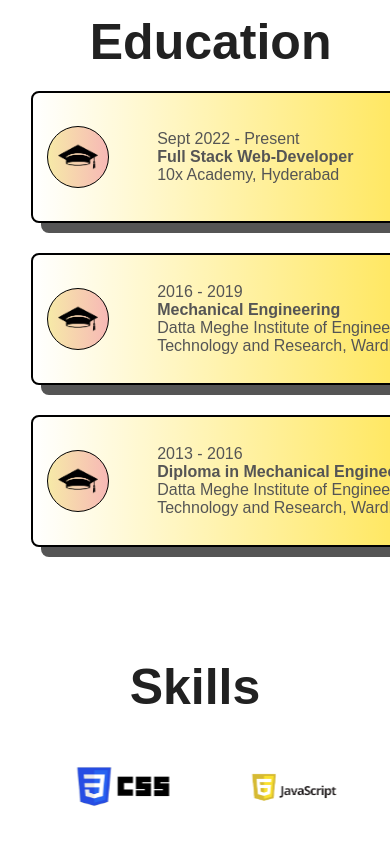
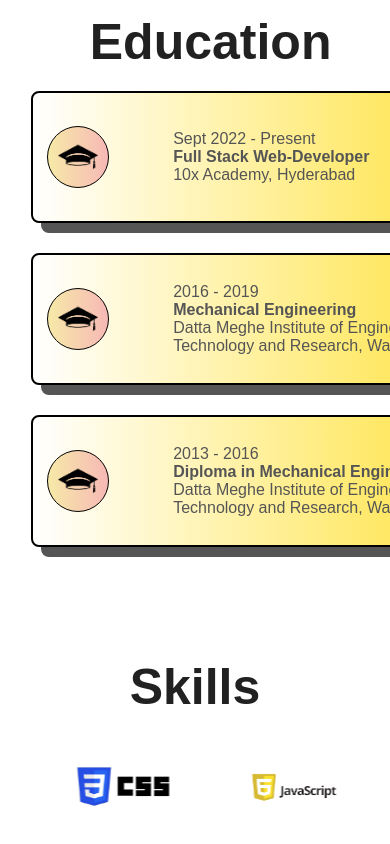
Before and after one commit to mayurmendhule/Portfolio1, a React (Create React App) app: page / in a window 390 px wide. Shown: the part 838-1682 px from the top of the page. Built offline with nearby package versions, Linux system fonts and the light colour scheme.

Commit message:
chages in eucation sction

```diff
--- a/src/components/education/Education.css
+++ b/src/components/education/Education.css
@@ -80,9 +80,9 @@
     .card {
       width: 400px;
     }
-    .card-content {
+    /* .card-content {
       gap: 3rem;
-    }
+    } */
   }
   /* Small devices (portrait tablets and large phones, 600px and up) */
   @media only screen and (min-width: 600px) {
```
